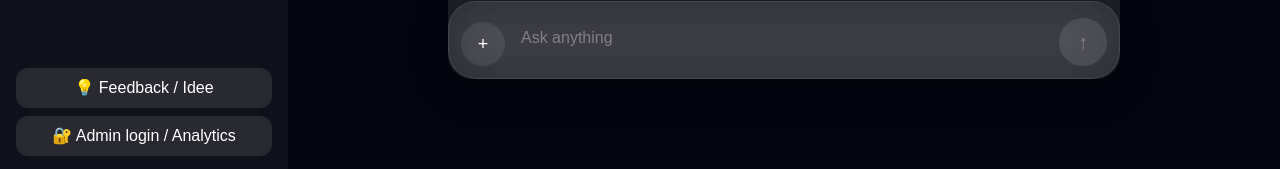
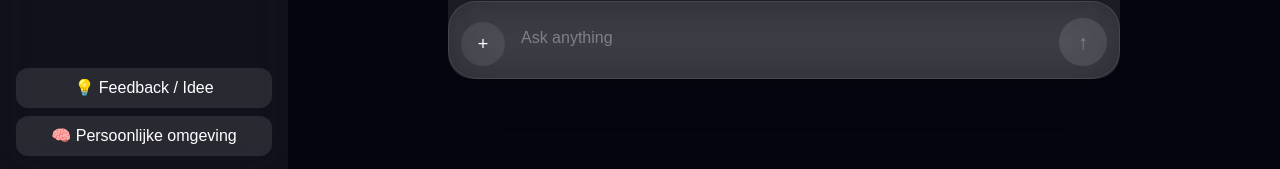
Before and after one commit to 1hoothoot2-cmd/OpenLura, a Next.js app: page / in a window 1280 px wide. Shown: the part 628-797 px from the top of the page. Built offline with nearby package versions, Linux system fonts and the light colour scheme.

Commit message:
add feedback main page

```diff
--- a/app/page.tsx
+++ b/app/page.tsx
@@ -189,11 +189,16 @@ export default function Home() {
     };
   }, []);
 
-  const createNewChat = () => {
+  const createNewChat = (
+    preset?: Partial<{
+      title: string;
+      messages: { role: string; content: string; image?: string | null }[];
+    }>
+  ) => {
         const newChat = {
       id: Date.now(),
-      title: "New Chat",
-      messages: [],
+      title: preset?.title || "New Chat",
+      messages: preset?.messages || [],
       pinned: false,
       archived: false,
       deleted: false,
@@ -1429,11 +1434,20 @@ const handleImprovedFeedback = (chatId: number, msgIndex: number, type: string)
 
           <button
             onClick={() => {
-              window.location.href = "/analytics";
+              createNewChat({
+                title: "Persoonlijke omgeving",
+                messages: [
+                  {
+                    role: "ai",
+                    content:
+                      "👋 Dit is je persoonlijke omgeving. Hier kunnen we memory, verbeterpunten en toekomstige account-achtige personalisatie testen binnen je chatflow.",
+                  },
+                ],
+              });
             }}
             className="w-full p-2 rounded-xl bg-white/10 hover:bg-white/20"
           >
-            🔐 Admin login / Analytics
+            🧠 Persoonlijke omgeving
           </button>
         </div>
       </div>
```
